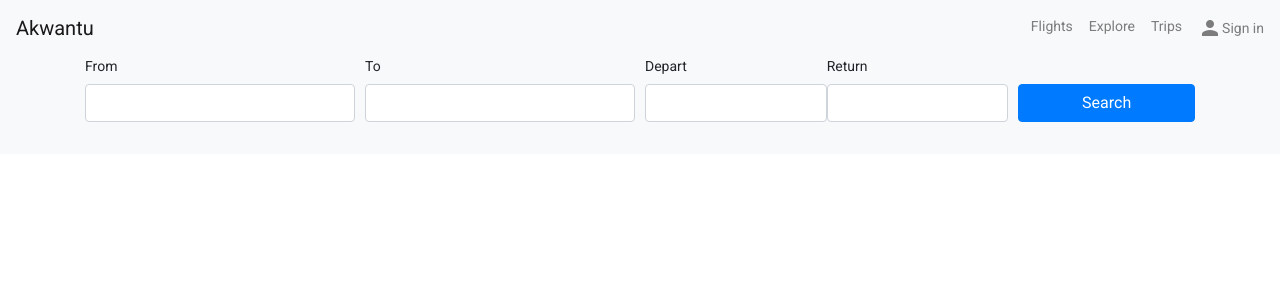
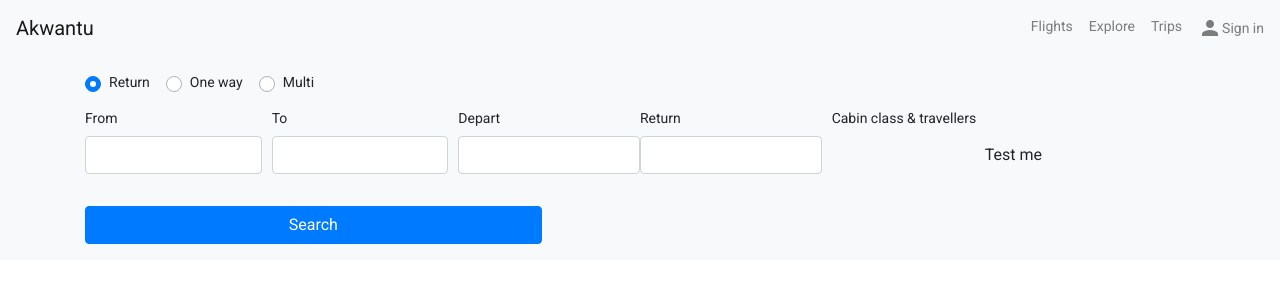
Before and after one commit to alexAgyapong/akwantu, an Angular app: page / in a window 1280 px wide. Shown: the top 300 px of the page. Built offline with nearby package versions, Linux system fonts and the light colour scheme.

Commit message:
Add trip types to search form component

```diff
--- a/src/app/material/material.module.ts
+++ b/src/app/material/material.module.ts
@@ -2,12 +2,16 @@ import { NgModule } from '@angular/core';
 import { MatButtonModule } from '@angular/material/button';
 import {MatIconModule  } from '@angular/material/icon';
 import {MatToolbarModule } from '@angular/material/toolbar';
+import {MatDatepickerModule } from '@angular/material/datepicker';
+import {MatFormFieldModule } from '@angular/material/form-field';
 
 
 const MaterialModules = [
   MatButtonModule,
   MatIconModule,
-  MatToolbarModule
+  MatToolbarModule,
+  MatDatepickerModule,
+  MatFormFieldModule
 ];
 
 
--- a/src/app/shared/components/search/search.component.html
+++ b/src/app/shared/components/search/search.component.html
@@ -1,10 +1,22 @@
 <form [formGroup]="searchForm">
+  <div class="custom-control custom-radio custom-control-inline py-3">
+    <input type="radio" id="return" name="tripType" value="return" class="custom-control-input" formControlName="tripType">
+    <label class="custom-control-label" for="return">Return</label>
+  </div>
+  <div class="custom-control custom-radio custom-control-inline">
+    <input type="radio" id="oneWay" name="tripType" value="oneWay" class="custom-control-input" formControlName="tripType">
+    <label class="custom-control-label" for="oneWay">One way</label>
+  </div>
+  <div class="custom-control custom-radio custom-control-inline">
+    <input type="radio" id="multi" name="tripType" value="multi" class="custom-control-input" formControlName="tripType">
+    <label class="custom-control-label" for="multi">Multi</label>
+  </div>
   <div class="form-row">
-    <div class="form-group col-sm-3">
+    <div class="form-group col-sm-2">
       <label>From</label>
       <input class="form-control" type="search" id="from" formControlName="from">
     </div>
-    <div class="form-group col-sm-3">
+    <div class="form-group col-sm-2">
       <label>To</label>
       <input class="form-control" type="search" id="to" formControlName="from">
     </div>
@@ -20,9 +32,14 @@
         </div>
       </div>
     </div>
-    <div class="form-group col-sm-2">
-      <label></label>
-      <button class="btn btn-primary btn-block mt-sm-2" type="submit">Search</button>
+    <div class="form-group col-sm-4">
+      <label>Cabin class & travellers</label>
+     <button class="form-control btn btn-default"><span>Test me</span></button>
+    </div>
+  </div>
+  <div class="form-row d-flex">
+    <div class="form-group col-sm-5 align-self-sm-end">
+      <button class="btn btn-primary btn-block" type="submit">Search</button>
     </div>
   </div>
 </form>
--- a/src/app/shared/components/search/search.component.ts
+++ b/src/app/shared/components/search/search.component.ts
@@ -12,12 +12,18 @@ export class SearchComponent implements OnInit {
   constructor(private fb: FormBuilder) { }
 
   ngOnInit(): void {
+    this.setupForm();
+    this.searchForm.valueChanges.subscribe(input => console.log({input }));
+  }
+
+
+  private setupForm(): void {
     this.searchForm = this.fb.group({
       from: [''],
       to: [''],
       departureDate: [''],
       returnDate: [''],
+      tripType: ['return']
     });
   }
-
 }
```
Also changed, not shown: angular.json (line endings or trailing spaces).
